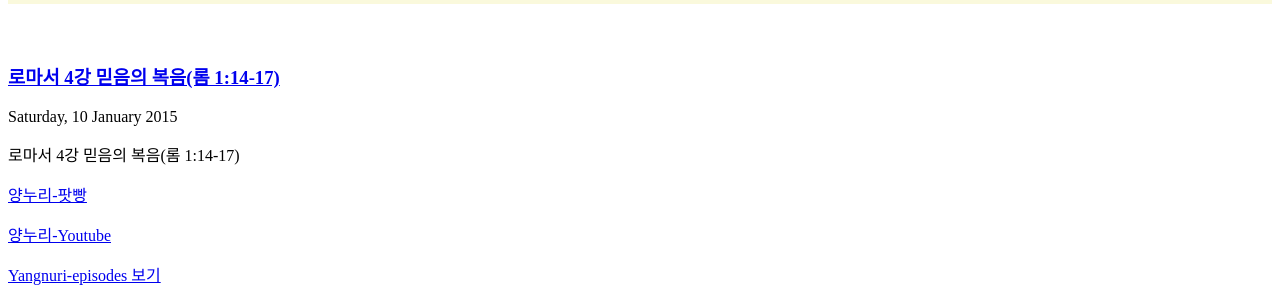
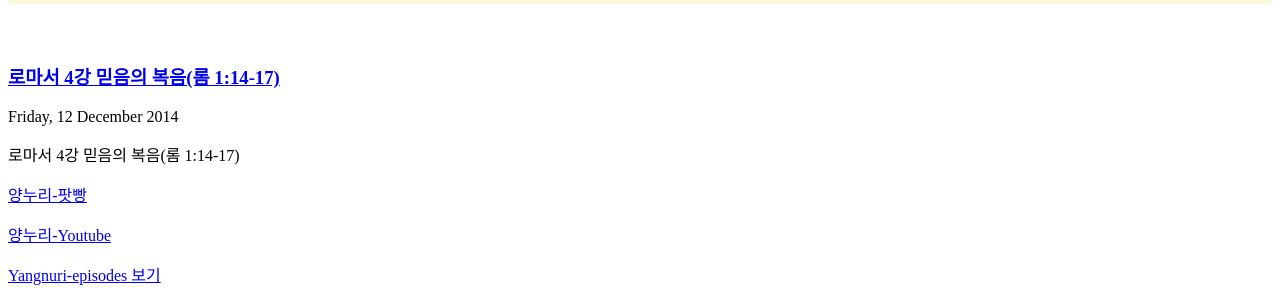
Before and after one commit to yangnuri2/yangnuri2.github.io, a Jekyll site: the page built from _posts/2015-01-10-yang-1-2.md, in a window 1280 px wide. Shown: the part 1969-2268 px from the top of the page. Built offline with Jekyll 4.4.1, drawn with Linux system fonts in a browser that asks for light colours.

Commit message:
Update 2015-01-10-yang-1-2.md

```diff
--- a/_posts/2015-01-10-yang-1-2.md
+++ b/_posts/2015-01-10-yang-1-2.md
@@ -2,7 +2,7 @@
 layout: post
 title: "로마서 4강 믿음의 복음(롬 1:14-17)"
 author: "Yangnuri"
-date: 2015-01-10
+date: 2014-12-12
 duration: "44:47"
 type: "video/mp4"
 enclosure_url: http://archive.org/download/411417/%EB%A1%9C%EB%A7%88%EC%84%9C%204%EA%B0%95%20%EB%AF%BF%EC%9D%8C%EC%9D%98%20%EB%B3%B5%EC%9D%8C%28%EB%A1%AC1_14-17%29.mp4
```
